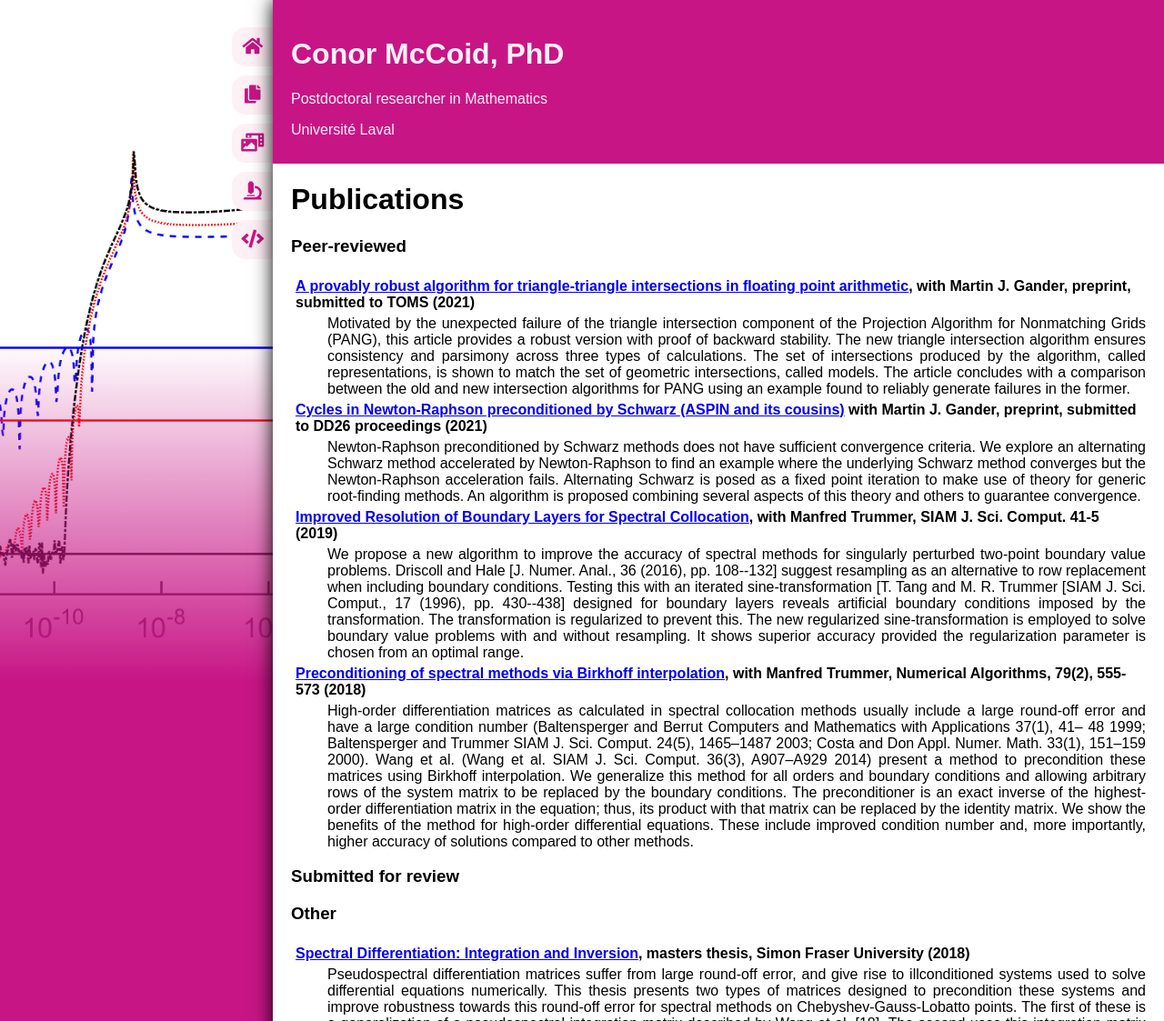
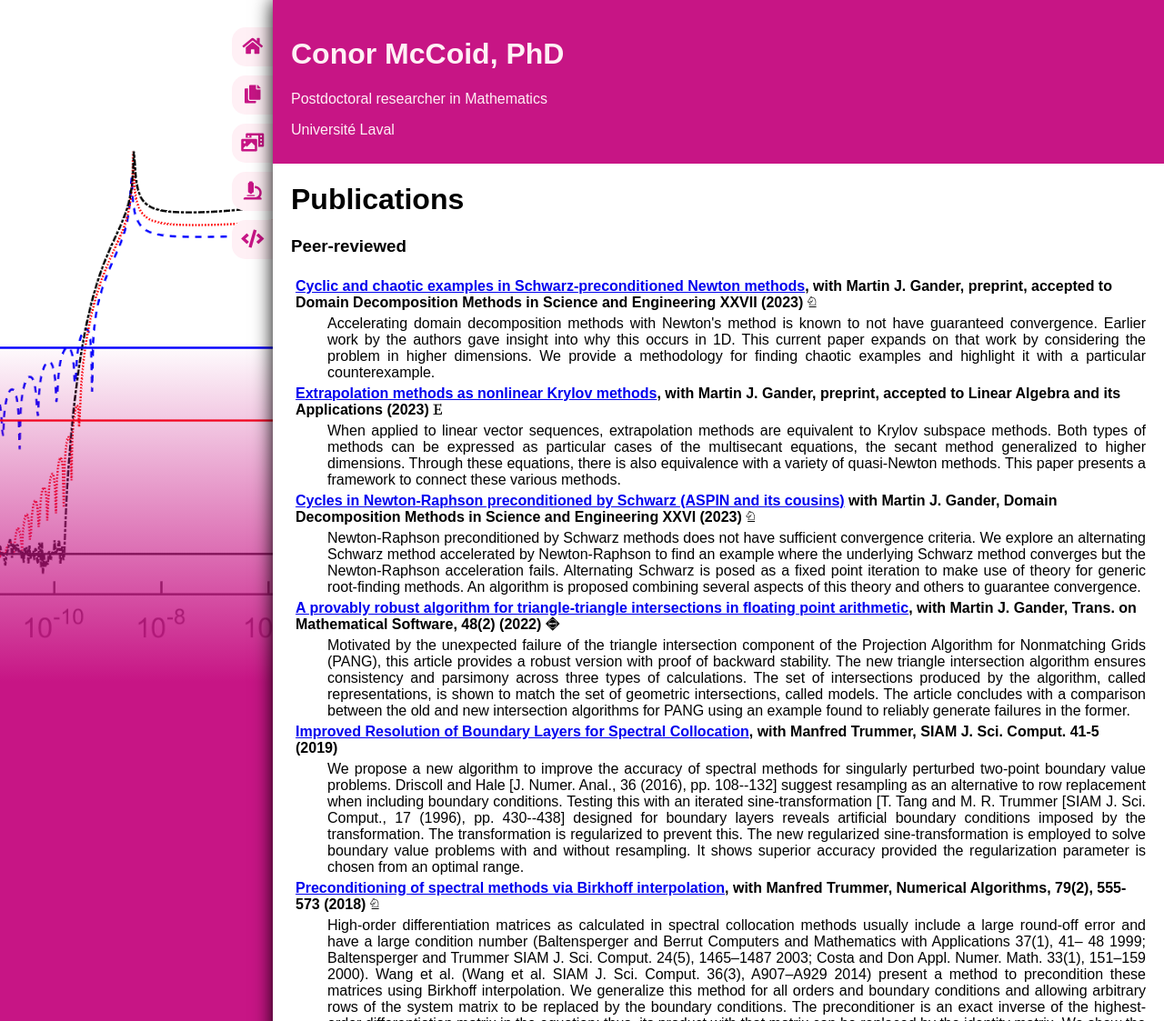
Before and after one commit to conmccoid/Homepage, a PHP site: page /publications.php in a window 1280 px wide. Shown: the whole page at 91% size. Run offline with PHP 8.4, Linux system fonts and the light colour scheme; some web fonts are replaced.

Commit message:
Updated publications, 17.05.2023

```diff
--- a/footer.php
+++ b/footer.php
@@ -18,5 +18,6 @@
   <div class=\"bottombox-column\">
     <h3>Academic Profiles</h3>
     <p><i class=\"fab fa-orcid\"></i> <a href=\"https://orcid.org/0000-0002-2592-5005\">ORCID</a></p> <br>
+    <p><i class=\"ai ai-google-scholar\"></i> <a href=\"https://scholar.google.com/citations?hl=en&user=DV1_3tAAAAAJ\">Google Scholar</a></p>
   </div> <!--add instagram and other socials? github, google scholar-->
 </div>"?>
--- a/publications.php
+++ b/publications.php
@@ -49,23 +49,36 @@ dd {
   <h3>Peer-reviewed</h3>
 
   <dl>
+    <dt><a href="pubs/mccoid2022chaotic.pdf">Cyclic and chaotic examples in Schwarz-preconditioned Newton methods</a>,
+      with Martin J. Gander, preprint, accepted to Domain Decomposition Methods in Science and Engineering XXVII (2023) <i class="ai ai-springer"></i></dt>
+    <dd>Accelerating domain decomposition methods with Newton's method is known to not have guaranteed convergence.
+Earlier work by the authors gave insight into why this occurs in 1D.
+This current paper expands on that work by considering the problem in higher dimensions.
+We provide a methodology for finding chaotic examples and highlight it with a particular counterexample.</dd>
+
+    <dt><a href="https://www.sciencedirect.com/science/article/pii/S0024379523001301?casa_token=JCu_x6gV5xYAAAAA:rU47MpM6QGJJgYA9IhyrNgeI3E9CKNXMSa1rqeeTx1o5dw3BdhFD_Fn7AARw5s0Bylwp-2fc1iU">Extrapolation methods as nonlinear Krylov methods</a>,
+      with Martin J. Gander, preprint, accepted to Linear Algebra and its Applications (2023) <i class="ai ai-elsevier"></i></dt>
+    <dd>When applied to linear vector sequences, extrapolation methods are equivalent to Krylov subspace methods.
+    Both types of methods can be expressed as particular cases of the multisecant equations, the secant method
+    generalized to higher dimensions. Through these equations, there is also equivalence with a variety of
+    quasi-Newton methods. This paper presents a framework to connect these various methods.</dd>
+
+    <dt><a href="http://www.ddm.org/DD26/proceedings/255.pdf">Cycles in Newton-Raphson preconditioned by Schwarz (ASPIN and its cousins)</a>
+      with Martin J. Gander, Domain Decomposition Methods in Science and Engineering XXVI (2023) <i class="ai ai-springer"></i></dt>
+    <dd>Newton-Raphson preconditioned by Schwarz methods does not have sufficient convergence criteria.
+We explore an alternating Schwarz method accelerated by Newton-Raphson to find an example where the underlying Schwarz method converges but the Newton-Raphson acceleration fails.
+Alternating Schwarz is posed as a fixed point iteration to make use of theory for generic root-finding methods.
+An algorithm is proposed combining several aspects of this theory and others to guarantee convergence.</dd>
+
     <!--triangles paper, update pdf, check rights-->
     <dt><a href="pubs/PRE_mccoid2021provably.pdf">A provably robust algorithm for triangle-triangle intersections in floating point arithmetic</a>,
-      with Martin J. Gander, preprint, submitted to TOMS (2021)</dt>
+      with Martin J. Gander, Trans. on Mathematical Software, 48(2) (2022) <i class="ai ai-acm"></i></dt>
     <dd>Motivated by the unexpected failure of the triangle intersection component of the Projection Algorithm for
     Nonmatching Grids (PANG), this article provides a robust version with proof of backward stability. The new
     triangle intersection algorithm ensures consistency and parsimony across three types of calculations. The set
     of intersections produced by the algorithm, called representations, is shown to match the set of geometric
     intersections, called models. The article concludes with a comparison between the old and new intersection
     algorithms for PANG using an example found to reliably generate failures in the former.</dd>
-
-    <!--dd26 proceedings, update pdf, check rights-->
-    <dt><a href="pubs/mccoid2021cycles.pdf">Cycles in Newton-Raphson preconditioned by Schwarz (ASPIN and its cousins)</a>
-      with Martin J. Gander, preprint, submitted to DD26 proceedings (2021)</dt>
-    <dd>Newton-Raphson preconditioned by Schwarz methods does not have sufficient convergence criteria.
-We explore an alternating Schwarz method accelerated by Newton-Raphson to find an example where the underlying Schwarz method converges but the Newton-Raphson acceleration fails.
-Alternating Schwarz is posed as a fixed point iteration to make use of theory for generic root-finding methods.
-An algorithm is proposed combining several aspects of this theory and others to guarantee convergence.</dd>
 
     <dt><a href="pubs/mccoid2019improved.pdf">Improved Resolution of Boundary Layers for Spectral Collocation</a>,
       with Manfred Trummer, SIAM J. Sci. Comput. 41-5 (2019)</dt>
@@ -80,7 +93,7 @@ An algorithm is proposed combining several aspects of this theory and others to
       accuracy provided the regularization parameter is chosen from an optimal range.</dd>
 
     <dt><a href="http://rdcu.be/BfA4">Preconditioning of spectral methods via Birkhoff interpolation</a>,
-      with Manfred Trummer, Numerical Algorithms, 79(2), 555-573 (2018)</dt>
+      with Manfred Trummer, Numerical Algorithms, 79(2), 555-573 (2018) <i class="ai ai-springer"></i></dt>
     <dd>High-order differentiation matrices as calculated in spectral collocation methods
       usually include a large round-off error and have a large condition number
       (Baltensperger and Berrut Computers and Mathematics with Applications 37(1), 41– 48 1999;
@@ -96,18 +109,24 @@ An algorithm is proposed combining several aspects of this theory and others to
       compared to other methods.</dd>
   </dl>
 
+  <!--
   <h3>Submitted for review</h3>
 
   <dl>
-    <!--dd27 proceedings-->
+  </dl>
+-->
 
-  </dl>
-
-  <h3>Other</h3>
+  <h3>Theses</h3>
 
   <dl>
+    <dt><a href="https://archive-ouverte.unige.ch/unige:164515">Towards robustness in algorithms: accelerated domain decomposition, multisecant equations, and simplicial intersections</a>,
+    PhD thesis, supervised by Martin J. Gander, Universit&eacute; de Gen&egrave;ve (2022)</dt>
+    <dd>This thesis can be divided into three parts: cycles in domain decomposition methods;
+      the equivalence between extrapolation methods and Krylov subspace methods, and; the
+      intersection of simplices.</dd>
+
     <dt><a href="pubs/mccoid2018spectral.pdf">Spectral Differentiation: Integration and Inversion</a>,
-    masters thesis, Simon Fraser University (2018)</dt>
+    masters thesis, supervised by Manfred Trummer, Simon Fraser University (2018)</dt>
     <dd>Pseudospectral differentiation matrices suffer from large round-off error, and give
        rise to illconditioned systems used to solve differential equations numerically. This
        thesis presents two
```
Also changed, not shown: 3 other files.
